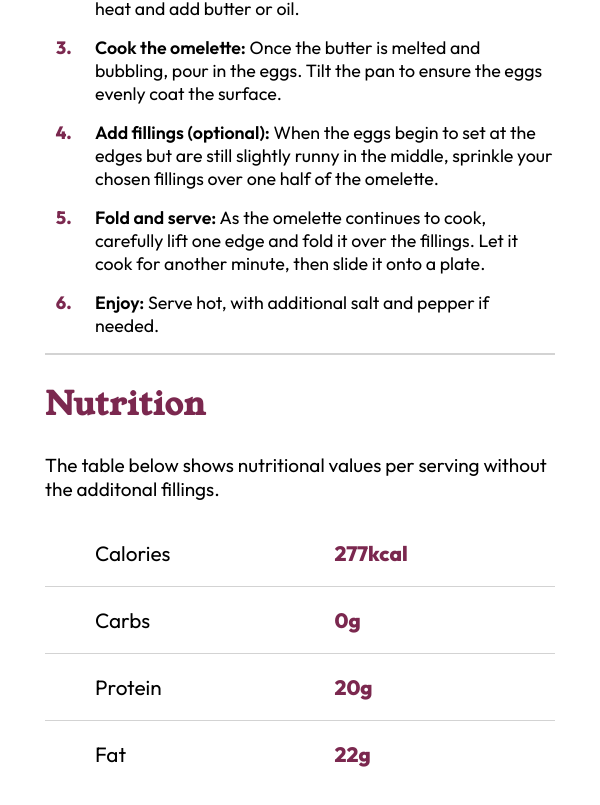
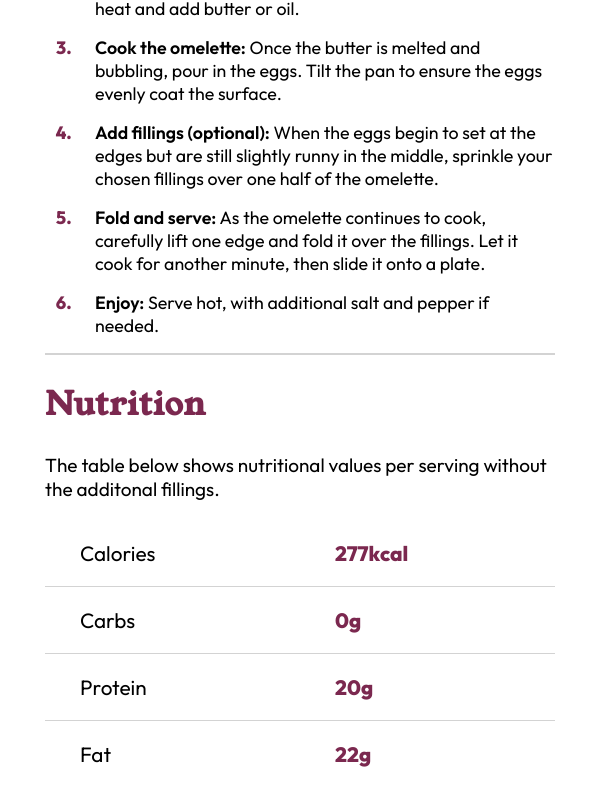
Before and after one commit to horoserp/recipe, a React (Create React App) app: page / in a window 600 px wide. Shown: the part 1246-2051 px from the top of the page. Built offline with nearby package versions, Linux system fonts and the light colour scheme.

Commit message:
Fix: Adjust margin on Prep time bullets to fit on smaller screens. Prevent borders from extending beyond table limits. Adjust padding on small screens.

```diff
--- a/src/App.css
+++ b/src/App.css
@@ -122,6 +122,7 @@ hr {
 
 table {
   width: 100%;
+  table-layout: fixed;
   font-size: 1.3rem;
   border-collapse: collapse;
 }
@@ -199,7 +200,7 @@ td:nth-child(2) {
     height: 0.35rem;
     border-radius: 50%;
     background: black;
-    margin: 0 2.25rem 0 0.5rem;
+    margin: 0 2rem 0 0.5rem;
   }
 
   .instructions ol {
@@ -212,6 +213,14 @@ td:nth-child(2) {
 
   p {
     font-size: 19px;
+  }
+
+  td {
+    padding: 20px 35px;
+  }
+
+  tr:last-child td {
+    padding: 20px 50px 0px 35px;
   }
 }
 
@@ -270,7 +279,7 @@ td:nth-child(2) {
     height: 0.35rem;
     border-radius: 50%;
     background: black;
-    margin: 0 2.25rem 0 0.5rem;
+    margin: 0 2rem 0 0.5rem;
   }
 
   .instructions ol {
@@ -283,6 +292,13 @@ td:nth-child(2) {
 
   p {
     font-size: 19px;
+  }
+
+  td {
+    padding: 20px 35px;
+  }
+  tr:last-child td {
+    padding: 20px 50px 0px 35px;
   }
 }
 
```
